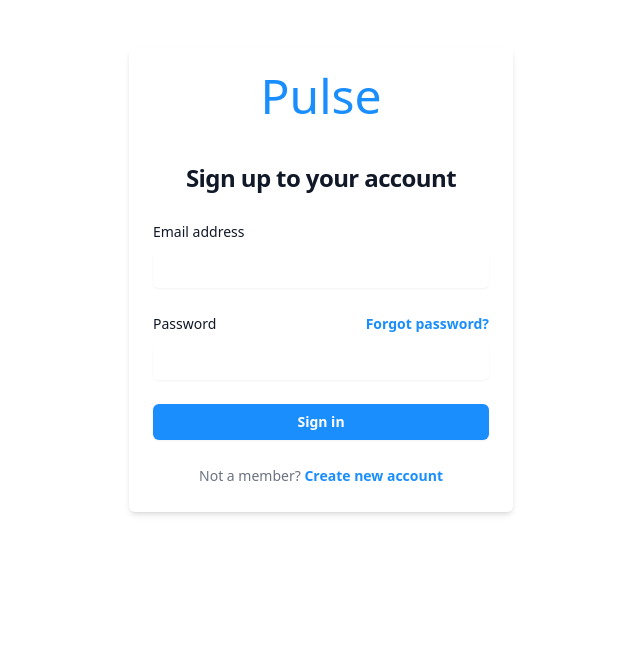
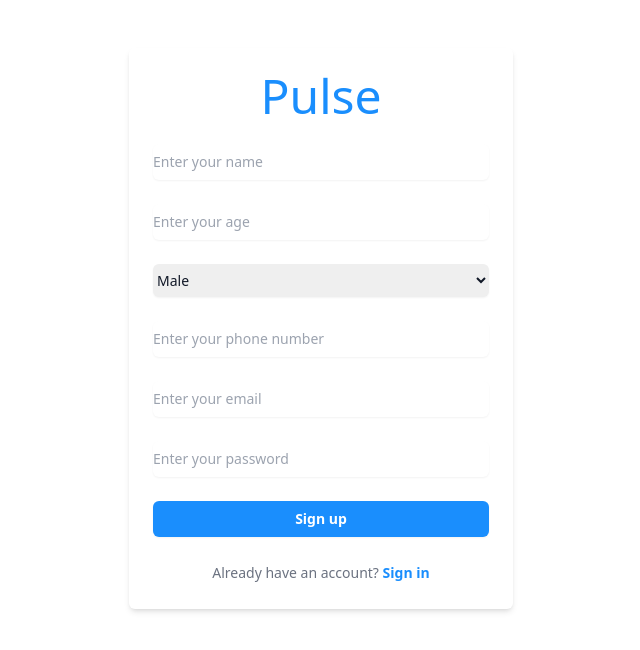
Before and after one commit to fadymohsen/CardioMaticClinic, a React (Create React App) app: page /signup in a window 1280 px wide. Shown: the top 650 px of the page, without its empty margins (319-959 px from the left). Built offline with nearby package versions, Linux system fonts and the light colour scheme.

Commit message:
Add files via upload

```diff
--- a/src/Pages/Signup.js
+++ b/src/Pages/Signup.js
@@ -1,6 +1,10 @@
 import { useState } from "react";
 
 export default function SignUp() {
+  const [name, setName] = useState("");
+  const [age, setAge] = useState("");
+  const [gender, setGender] = useState("");
+  const [phoneNum, setPhoneNum] = useState("");
   const [email, setEmail] = useState("");
   const [password, setPassword] = useState("");
   const [error, setError] = useState("");
@@ -41,24 +45,85 @@ export default function SignUp() {
           <h1 className="flex justify-center text-5xl gap-2 text-primary">
             Pulse
           </h1>
-          <h2 className="mt-10 text-center text-2xl font-bold leading-9 tracking-tight text-gray-900">
-            Sign up to your account
-          </h2>
 
           <form className="mt-6 space-y-6" onSubmit={handleSubmit}>
             <div>
-              <label
-                htmlFor="email"
-                className="block text-sm font-medium leading-6 text-gray-900"
-              >
-                Email address
-              </label>
+
+              <div className="mt-2">
+                <input
+                  id="name"
+                  name="name"
+                  type="text"
+                  autoComplete="name"
+                  placeholder="Enter your name"
+                  required
+                  value={name}
+                  onChange={(e) => setName(e.target.value)}
+                  className="block w-full rounded-md outline-none border-0 py-1.5 text-gray-900 shadow-sm focus:ring-2 focus:ring-inset focus:ring-primary sm:text-sm sm:leading-6"
+                />
+              </div>
+            </div>
+
+            <div>
+
+              <div className="mt-2">
+                <input
+                  id="age"
+                  name="age"
+                  type="number"
+                  autoComplete="age"
+                  placeholder="Enter your age"
+                  required
+                  value={age}
+                  onChange={(e) => setAge(e.target.value)}
+                  className="block w-full rounded-md outline-none border-0 py-1.5 text-gray-900 shadow-sm focus:ring-2 focus:ring-inset focus:ring-primary sm:text-sm sm:leading-6"
+                />
+              </div>
+            </div>
+
+            <div>
+
+              <div className="mt-2">
+                <select
+                  id="gender"
+                  name="gender"
+                  required
+                  value={gender}
+                  onChange={(e) => setGender(e.target.value)}
+                  className="block w-full rounded-md outline-none border-0 py-1.5 text-gray-900 shadow-sm focus:ring-2 focus:ring-inset focus:ring-primary sm:text-sm sm:leading-6"
+                >
+                  <option value="male">Male</option>
+                  <option value="female">Female</option>
+                </select>
+              </div>
+            </div>
+
+            <div>
+
+              <div className="mt-2">
+                <input
+                  id="phoneNum"
+                  name="phoneNum"
+                  type="tel"
+                  autoComplete="tel"
+                  placeholder="Enter your phone number"
+                  required
+                  value={phoneNum}
+                  onChange={(e) => setPhoneNum(e.target.value)}
+                  className="block w-full rounded-md outline-none border-0 py-1.5 text-gray-900 shadow-sm focus:ring-2 focus:ring-inset focus:ring-primary sm:text-sm sm:leading-6"
+                />
+              </div>
+            </div>
+
+            <div>
+
               <div className="mt-2">
                 <input
                   id="email"
                   name="email"
                   type="email"
                   autoComplete="email"
+                  placeholder="Enter your email"
                   required
                   value={email}
                   onChange={(e) => setEmail(e.target.value)}
@@ -68,28 +133,14 @@ export default function SignUp() {
             </div>
 
             <div>
-              <div className="flex items-center justify-between">
-                <label
-                  htmlFor="password"
-                  className="block text-sm font-medium leading-6 text-gray-900 "
-                >
-                  Password
-                </label>
-                <div className="text-sm">
-                  <a
-                    href="/"
-                    className="font-semibold text-primary hover:text-sky-500"
-                  >
-                    Forgot password?
-                  </a>
-                </div>
-              </div>
+
               <div className="mt-2">
                 <input
                   id="password"
                   name="password"
                   type="password"
                   autoComplete="current-password"
+                  placeholder="Enter your password"
                   required
                   value={password}
                   onChange={(e) => setPassword(e.target.value)}
@@ -108,18 +159,18 @@ export default function SignUp() {
                   loading && "opacity-50 cursor-not-allowed"
                 }`}
               >
-                {loading ? "Signing in..." : "Sign in"}
+                {loading ? "Signing up..." : "Sign up"}
               </button>
             </div>
           </form>
 
           <p className="mt-6 text-center text-sm text-gray-500">
-            Not a member?{" "}
+            Already have an account?{" "}
             <a
               href="/"
               className="font-semibold leading-6 text-primary hover:text-sky-500"
             >
-              Create new account
+              Sign in
             </a>
           </p>
         </div>
```
